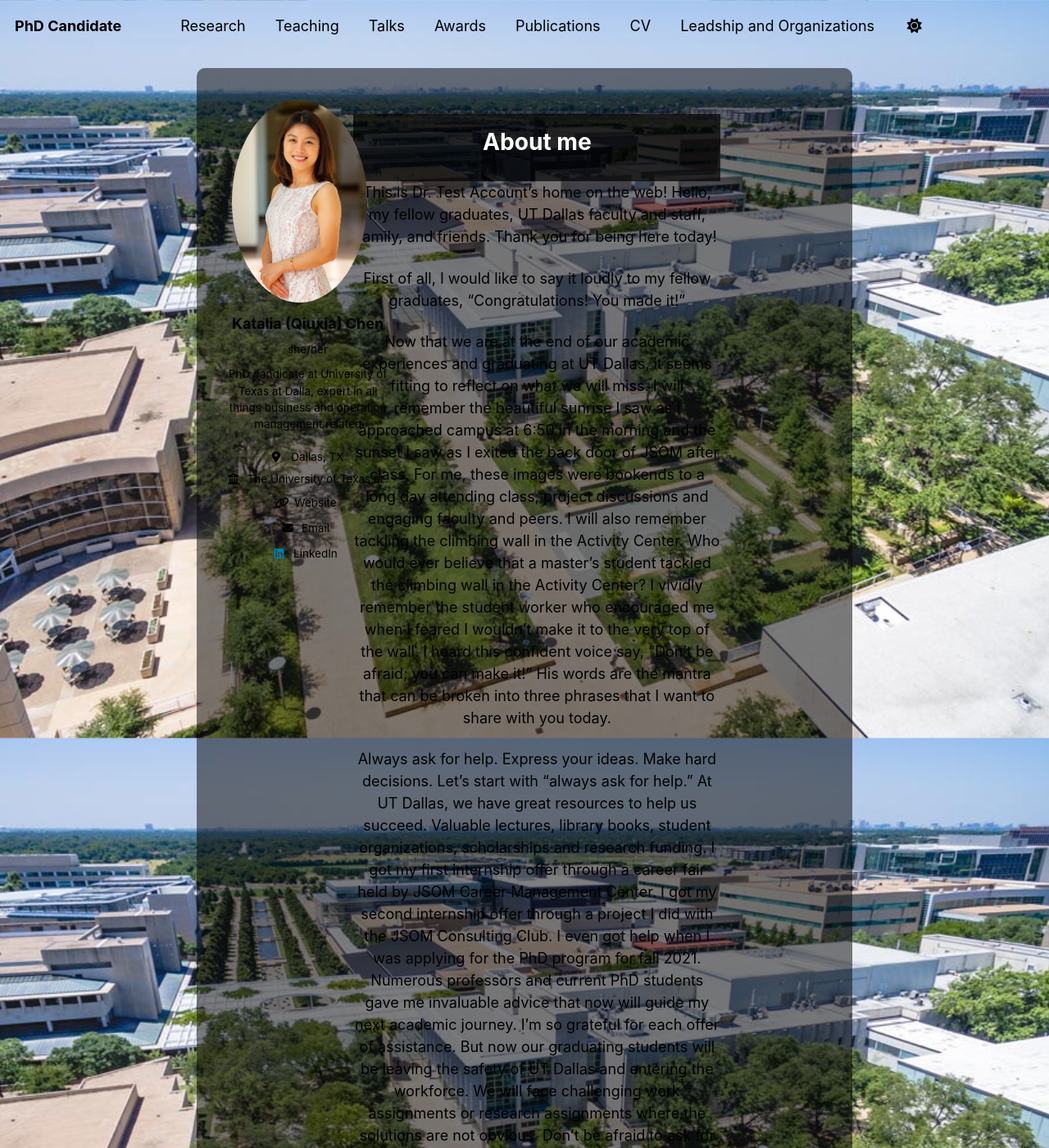
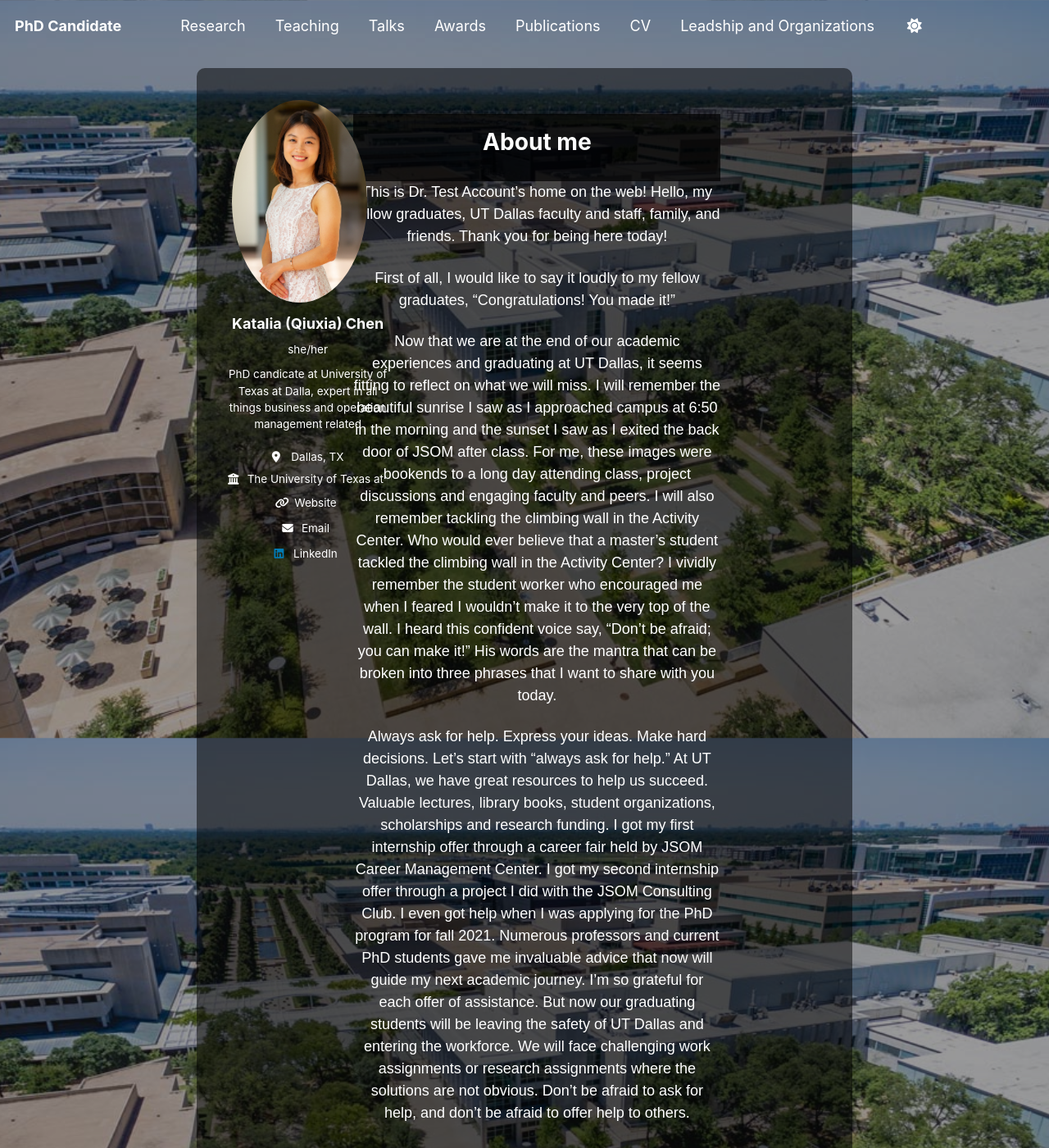
Before and after one commit to qxc2/Katalia_Qiuxia_Chen_v1, a Jekyll site: the page built from _pages/about.md, in a window 1280 px wide and 1400 px high. Shown: the whole window at 82% size. Built offline with Jekyll 4.4.1, drawn with Linux system fonts in a browser that asks for light colours.

Commit message:
Update main.scss

```diff
--- a/assets/css/main.scss
+++ b/assets/css/main.scss
@@ -32,3 +32,23 @@
     "vendor/font-awesome/solid",
     "vendor/font-awesome/brands",
     "vendor/magnific-popup/magnific-popup";
+body {
+  background-image: url("https://sp112358.github.io/Katalia_Qiuxia_Chen_2/assets/UTD-1.jpg");
+  background-size: cover;
+  background-position: center;
+  background-attachment: fixed;
+  color: #fff; // Ensures readability on dark backgrounds
+  font-family: Arial, sans-serif;
+}
+
+// Optional: Overlay for readability
+body::before {
+  content: "";
+  position: fixed;
+  top: 0;
+  left: 0;
+  width: 100%;
+  height: 100%;
+  background: rgba(0, 0, 0, 0.4); // Dark overlay for contrast
+  z-index: -1;
+}
```
